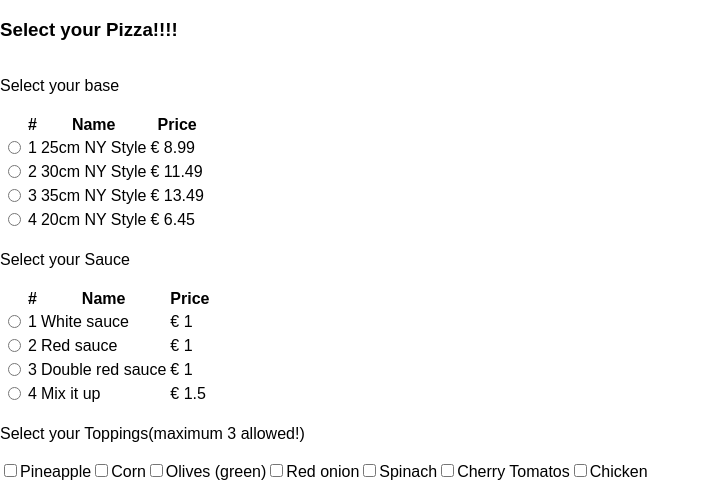
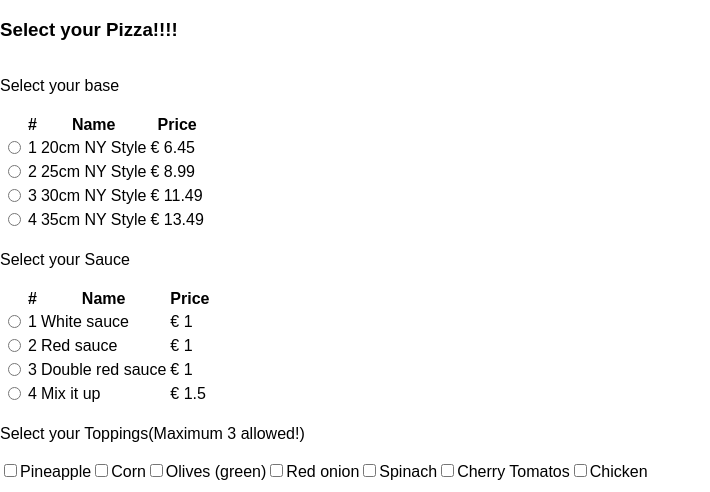
Before and after one commit to neenu-kurian/pizza-configurator-app, a React (Create React App) app: page / in a window 1280 px wide. Shown: the top 492 px of the page, without its empty margins (0-710 px from the left). Built offline with nearby package versions, Linux system fonts and the light colour scheme.

Commit message:
added indentation and comments

```diff
--- a/src/components/PizzaBase.js
+++ b/src/components/PizzaBase.js
@@ -14,23 +14,23 @@ class PizzaBase extends Component {
         this.state = {}
     }
 
-    handleChange(e) {
+    /**
+     * Event handler for selecting Piza base.
+     * @param  event the event object
+     */
+    handleChange(event) {
 
-        this.setState({id: e.target.key, name: e.target.title, price: e.target.value})
+        this.setState({id: event.target.key, name: event.target.title, price: event.target.value})
 
         this
             .props
-            .GetSelectedBase(e.target.title,e.target.value)
+            .GetSelectedBase(event.target.title, event.target.value)
     }
 
     render() {
-        console.log(this.state.price)
         return (
-
             <div>
-
                 <label className="base-label">Select your base</label>
-
                 <div>
                     <br/>
                     <table className="table-style-three">
@@ -54,23 +54,18 @@ class PizzaBase extends Component {
                                                 name={'base'}
                                                 type={'radio'}
                                                 onChange={this.handleChange}/></td>
-
                                         <td>{pizzabase.id}</td>
                                         <td>{pizzabase.name}</td>
                                         <td>&euro; {pizzabase.price}</td>
                                     </tr>
-
                                 </tbody>
                             )
-
                         })
 }
                     </table>
                 </div>
             </div>
-
         )
-
     }
 }
 
--- a/src/components/PizzaCheckBox.js
+++ b/src/components/PizzaCheckBox.js
@@ -8,7 +8,7 @@ import RaiseButton from 'material-ui/RaisedButton'
  * Toppings button style
  */
 const buttonStyle = {
-    margin: 12,
+    margin: 12
 }
 
 class PizzaCheckBox extends Component {
@@ -25,34 +25,41 @@ class PizzaCheckBox extends Component {
 
     }
 
-    handleChange(e) {
+    /**
+     * Function to handle the Topping selection event. It will
+     * prevent the form submission if more than 3 toppings selected
+     * @param event the event object
+     */
+    handleChange(event) {
 
         if (this.state.checkedtoppings.length >= 3) {
-            e.target.checked = false
+            event.target.checked = false
         }
 
-        if (e.target.checked === true) {
+        if (event.target.checked === true) {
             this.setState({
                 checkedtoppings: [
                     ...this.state.checkedtoppings,
-                    e.target.value
+                    event.target.value
                 ],
-                checked: e.target.checked
+                checked: event.target.checked
             })
         } else {
             const filterdarray = this
                 .state
                 .checkedtoppings
-                .filter(eachtopping => eachtopping !== e.target.value)
-            this.setState({checkedtoppings: filterdarray, checked: e.target.checked})
+                .filter(eachtopping => eachtopping !== event.target.value)
+            this.setState({checkedtoppings: filterdarray, checked: event.target.checked})
 
         }
 
     }
 
-    handleSubmit(e) {
-        e.preventDefault()
-
+    /**
+     * Function to submit the toppings selection
+     */
+    handleSubmit(event) {
+        event.preventDefault()
         this
             .props
             .GetSelectedToppings(this.state.checkedtoppings)
@@ -60,16 +67,13 @@ class PizzaCheckBox extends Component {
     }
 
     render() {
-
         return (
-
             <div>
                 <form
                     onSubmit={this
                     .handleSubmit
                     .bind(this)}>
-                    <label className="base-label">Select your Toppings(maximum 3 allowed!)</label>
-
+                    <label className="base-label">Select your Toppings(Maximum 3 allowed!)</label>
                     <div>
                         <br/> {toppings.map(pizzatopping => {
                             return (
@@ -83,9 +87,12 @@ class PizzaCheckBox extends Component {
                                 </label>
                             )
                         })}
-
                     </div><br/>
-                    <RaiseButton type="submit" label="Add Selected Toppings" primary={true} style={buttonStyle}/>
+                    <RaiseButton
+                        type="submit"
+                        label="Add Selected Toppings"
+                        primary={true}
+                        style={buttonStyle}/>
                 </form>
             </div>
         )
--- a/src/components/PizzaForm.js
+++ b/src/components/PizzaForm.js
@@ -11,7 +11,6 @@ class PizzaForm extends Component{
 
 
 render() {
-    console.log("inside form")
     return (
         <MuiThemeProvider>
         <form className="container" >
--- a/src/components/PizzaSauce.js
+++ b/src/components/PizzaSauce.js
@@ -14,23 +14,23 @@ class PizzaSauce extends Component {
         this.state = {}
     }
 
-    handleChange(e) {
+    /**
+     * Function to handle Sauce selection event
+     * @param event the event object
+     */
+    handleChange(event) {
 
-        this.setState({id: e.target.key, name: e.target.title, price: e.target.value})
+        this.setState({id: event.target.key, name: event.target.title, price: event.target.value})
 
         this
             .props
-            .GetSelectedSauce(e.target.title,e.target.value)
+            .GetSelectedSauce(event.target.title, event.target.value)
     }
 
     render() {
-        console.log(this.state.price)
         return (
-
             <div>
-
                 <label className="base-label">Select your Sauce</label>
-
                 <div>
                     <br/>
                     <table className="table-style-three">
@@ -59,18 +59,14 @@ class PizzaSauce extends Component {
                                         <td>{pizzasauce.name}</td>
                                         <td>&euro; {pizzasauce.price}</td>
                                     </tr>
-
                                 </tbody>
                             )
-
                         })
 }
                     </table>
                 </div>
             </div>
-
         )
-
     }
 }
 
--- a/src/components/TurboDrone.js
+++ b/src/components/TurboDrone.js
@@ -15,7 +15,11 @@ import TurboChecked from '../actions/TurboDelivery'
 
     }
 
-    handleChange(e) {
+    /**
+     * Function to handle turbo delivery event
+     * @param event the event object
+     */
+    handleChange(event) {
 
         this.setState(turbochecked => ({
             turbochecked: !this.state.turbochecked
--- a/src/constants.js
+++ b/src/constants.js
@@ -1,20 +1,20 @@
 export const base = [
     {
         id: 1,
+        name: '20cm NY Style',
+        price: 6.45
+    }, {
+        id: 2,
         name: '25cm NY Style',
         price: 8.99
     }, {
-        id: 2,
+        id: 3,
         name: '30cm NY Style',
         price: 11.49
     }, {
-        id: 3,
+        id: 4,
         name: '35cm NY Style',
         price: 13.49
-    }, {
-        id: 4,
-        name: '20cm NY Style',
-        price: 6.45
     }
 ]
 
--- a/src/reducers/PizzaSelected.js
+++ b/src/reducers/PizzaSelected.js
@@ -15,7 +15,6 @@ const initialState = {
 }
 
 export default function (state = initialState, {type, payload}) {
-    console.log("inside reducer")
 
     switch (type) {
         case UPDATE_BASE:
```
